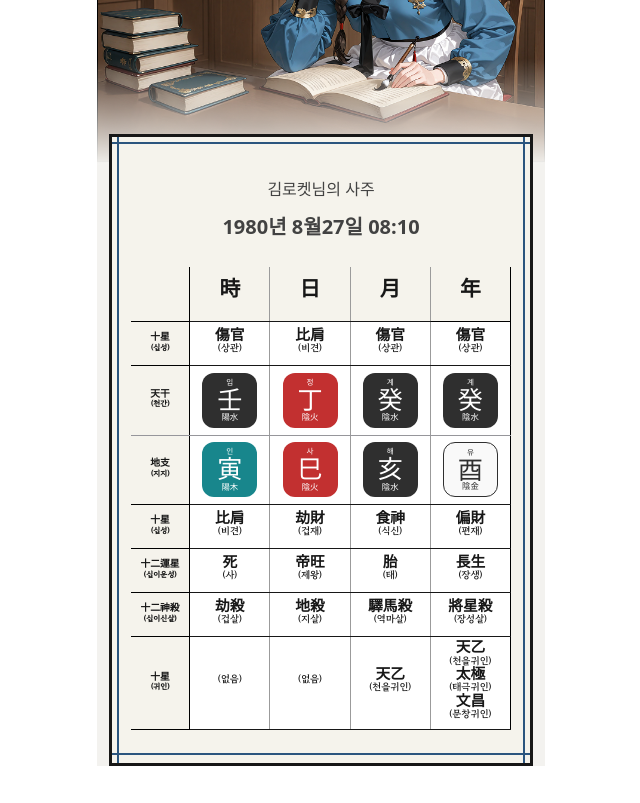
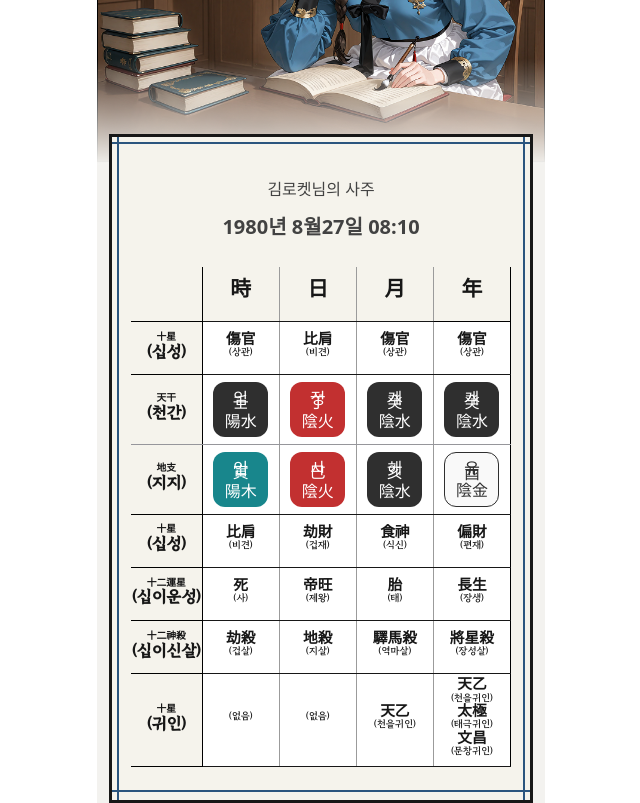
Before and after one commit to LeeHwiGyoung/rocketai, a Next.js app: page / in a window 1280 px wide. Shown: the part 1520-2323 px from the top of the page, without its empty margins (319-959 px from the left). Before the commit the page ends 2286 px from the top, so only its background shows below. Built offline with nearby package versions, Linux system fonts and the light colour scheme.

Commit message:
💄 style(globals.css) : clamp() 함수를 사용하여 saju-stamp font-size 조정 + .text-saju-stamp-korean ,  .text-saju-stamp-kanji,  .text-saju-stamp-hanja  : utility 클래스 추가 -  --text-saju-xs , --text-saju-sm , --text-saju-lg : utility 클래스 제거

```diff
--- a/src/app/globals.css
+++ b/src/app/globals.css
@@ -16,11 +16,19 @@
   font-display: swap;
 }
 
+@layer utility {
+  .text-saju-stamp-korean {
+    font-size : clamp(0.371rem, 2vw, 0.475rem)
+  }
+  .text-saju-stamp-kanji {
+    font-size : clamp(1.227rem, 6vw, 1.569rem)
+  }
+  .text-saju-stamp-hanja {
+    font-size : clamp(0.409rem, 1.8vw, 0.523rem)
+  }
+}
 @theme {
   --font-main : GapyeongHanseokbong-Regular;
-  --text-saju-xs : 0.475rem;
-  --text-saju-sm : 0.523rem;
-  --text-saju-lg : 1.569rem;
   --color-saju-red : #C23030;
   --color-saju-black : #2f2f2f;
   --color-saju-green : #18868C;
```
